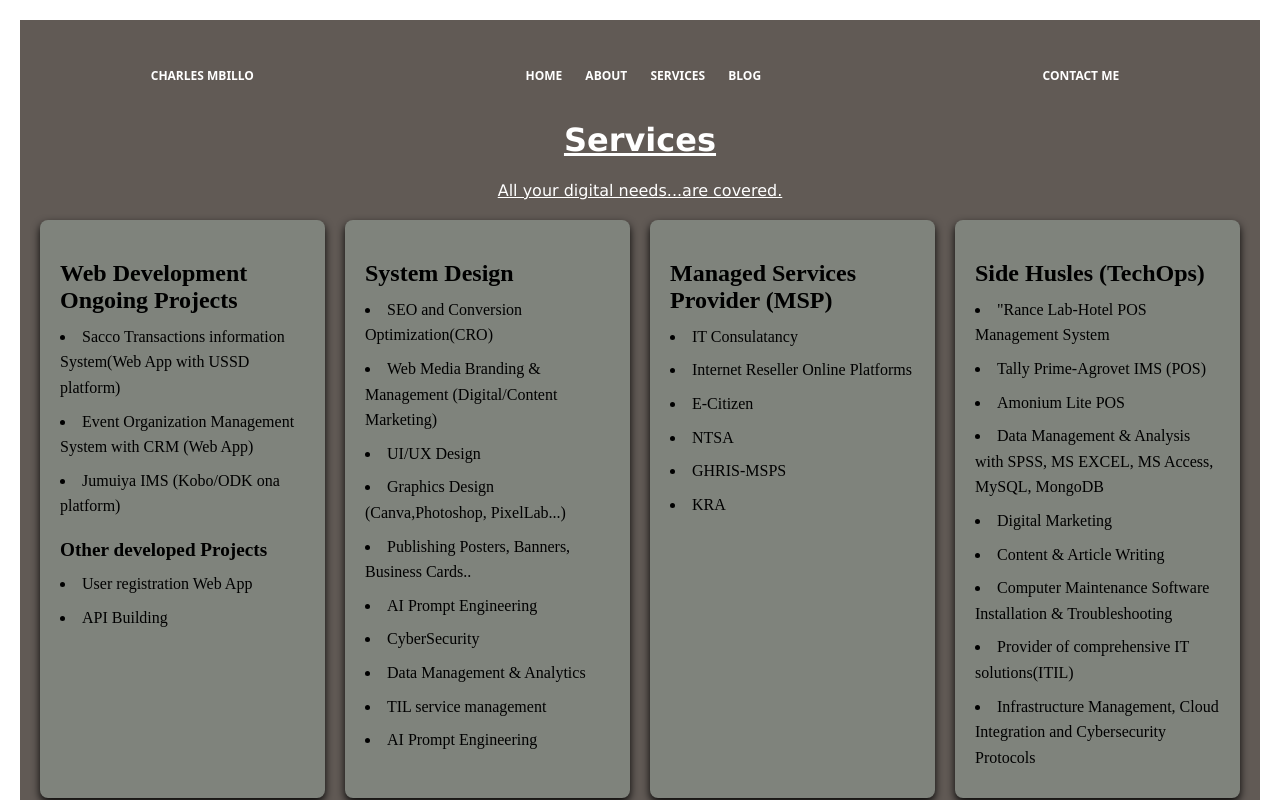
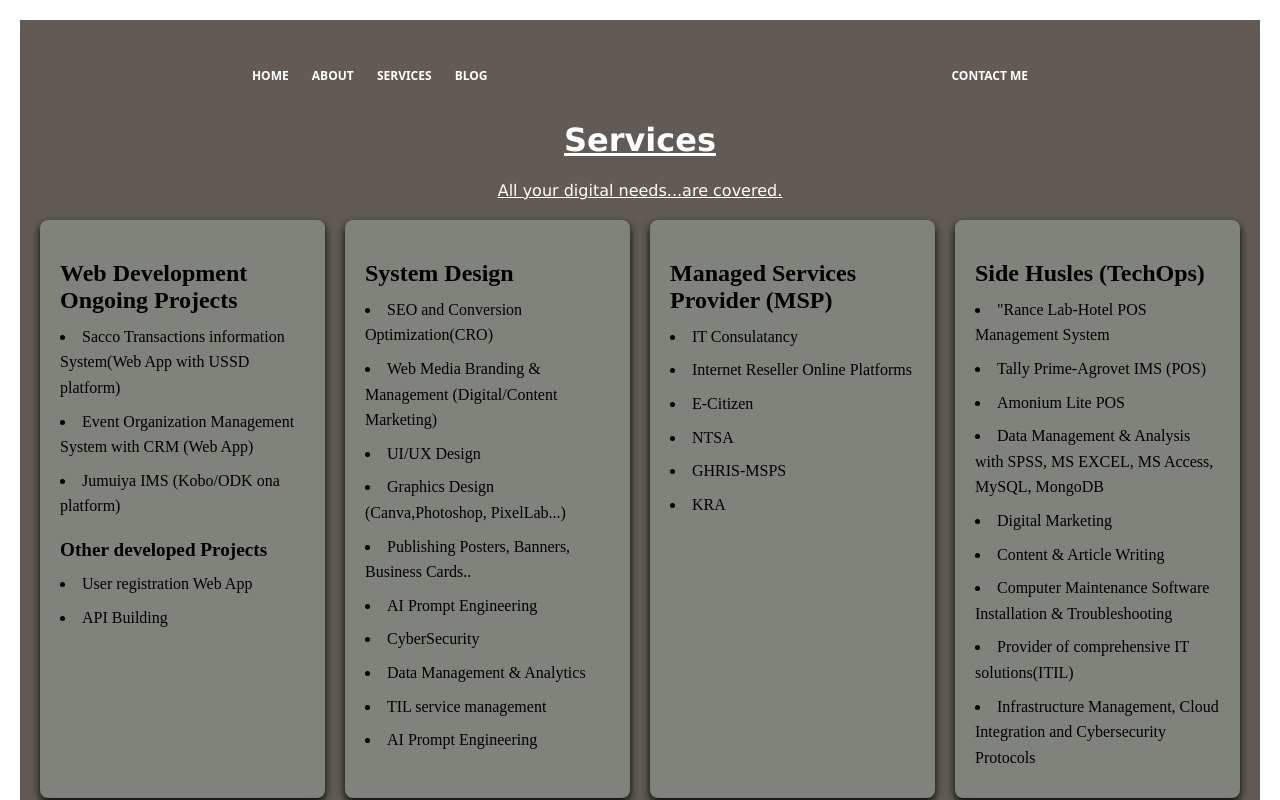
Before and after one commit to Pixels-02/service, a plain HTML site: page index.html in a window 1280 px wide. Shown: the top 800 px of the page. Drawn offline with Linux system fonts and the light colour scheme.

Commit message:
Update index.html

```diff
--- a/index.html
+++ b/index.html
@@ -9,7 +9,6 @@
 <body>
     <div class="container">
         <div class="header">
-            <div class="left">CHARLES MBILLO</div>
             <div class="center">
                 <a href="https://pixels-02.github.io/homepage/" target="_blank">HOME</a>
                 <a href="https://pixels-02.github.io/about1/" target="_blank">ABOUT</a>
```
